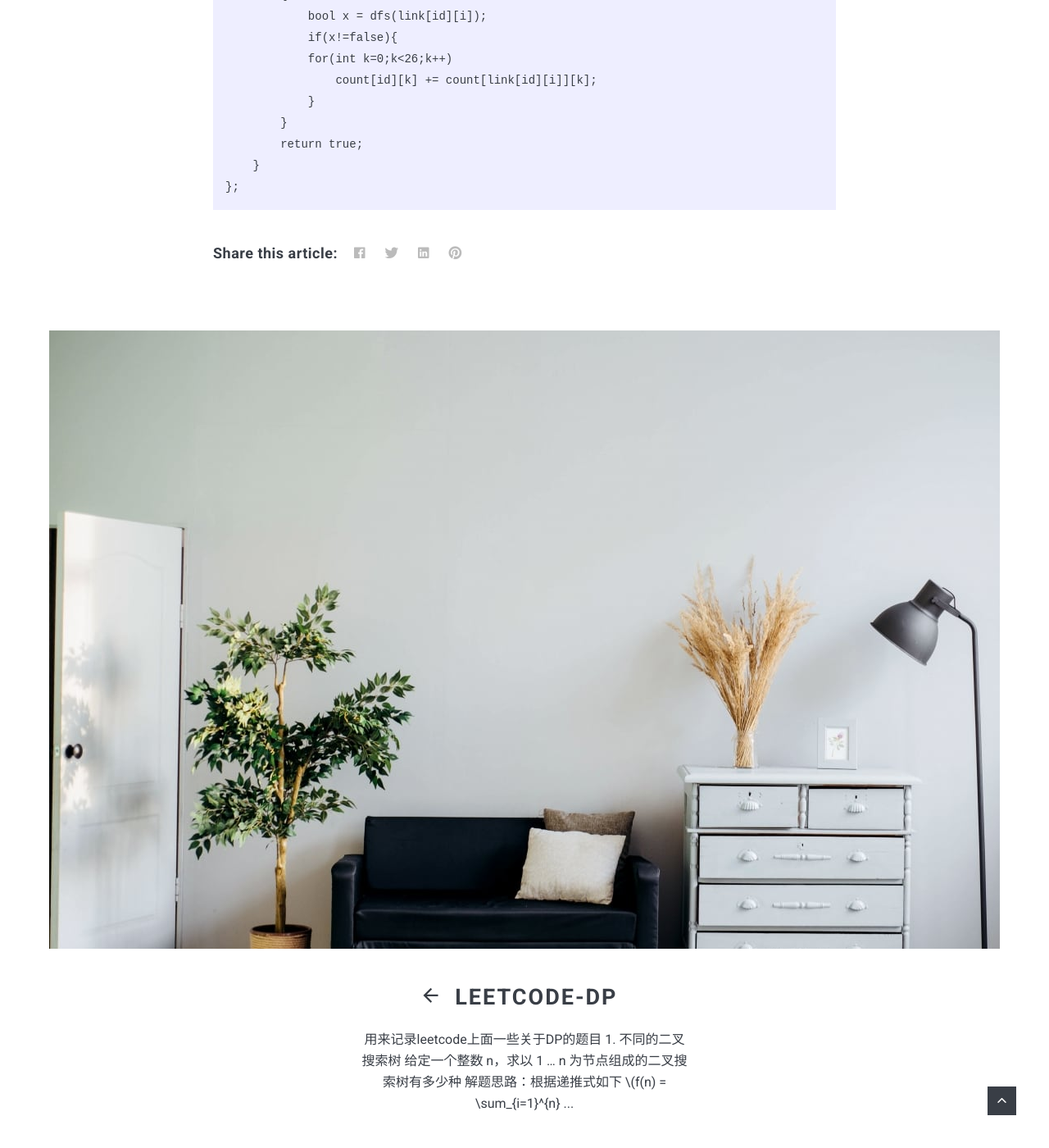
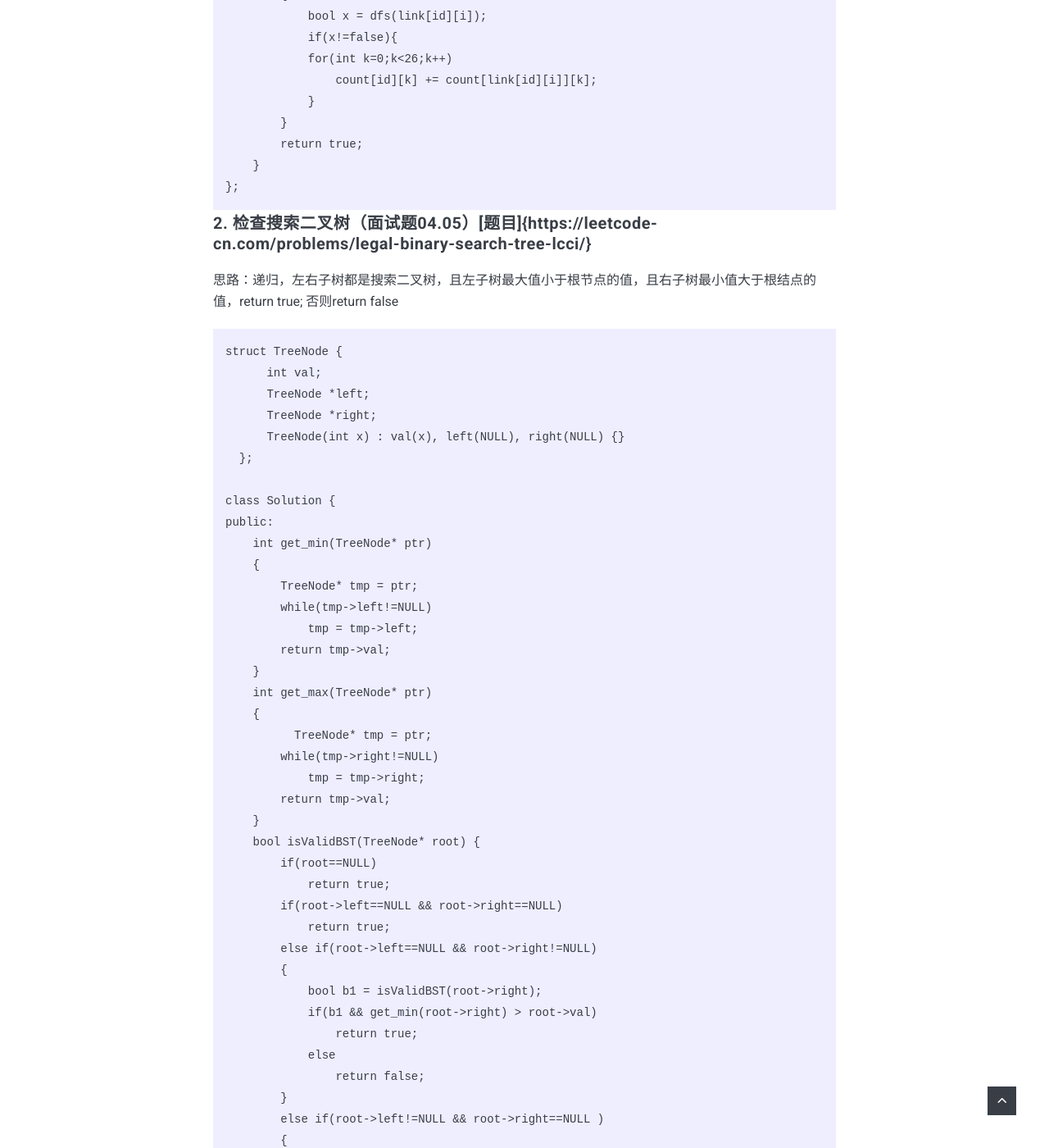
Before and after one commit to ivy-lv11/ivy-lv11.github.io, a Jekyll site: the page built from _posts/2020-08-25-DFS.markdown, in a window 1280 px wide and 1400 px high, scrolled down 2251 px. Shown: the whole window at 82% size. Built offline with Jekyll 4.4.1, drawn with Linux system fonts in a browser that asks for light colours; nearby versions of some CDN libraries; comment, search, counter and statistics services are not loaded; some of the changed text lies outside the part shown.

Commit message:
add 0405

````diff
--- a/_posts/2020-08-25-DFS.markdown
+++ b/_posts/2020-08-25-DFS.markdown
@@ -7,7 +7,7 @@ tags:   Home
 ---
 ## 记录leetcode上面DFS的题目
 #### 1. 1519
-思路：无向图上的DFS
+思路：无向图上的DFS。用link作为邻接矩阵，用count记下子树中每个字母的出现次数
 ```
 class Solution {
     vector<vector<int>> count;
@@ -59,3 +59,63 @@ public:
     }
 };
 ```
+
+#### 2. 检查搜索二叉树（面试题04.05）[题目]{https://leetcode-cn.com/problems/legal-binary-search-tree-lcci/}
+思路：递归，左右子树都是搜索二叉树，且左子树最大值小于根节点的值，且右子树最小值大于根结点的值，return true; 否则return false
+```
+struct TreeNode {
+      int val;
+      TreeNode *left;
+      TreeNode *right;
+      TreeNode(int x) : val(x), left(NULL), right(NULL) {}
+  };
+
+class Solution {
+public:
+    int get_min(TreeNode* ptr)
+    {
+        TreeNode* tmp = ptr;
+        while(tmp->left!=NULL)
+            tmp = tmp->left;
+        return tmp->val;
+    }
+    int get_max(TreeNode* ptr)
+    {
+          TreeNode* tmp = ptr;
+        while(tmp->right!=NULL)
+            tmp = tmp->right;
+        return tmp->val;
+    }
+    bool isValidBST(TreeNode* root) {
+        if(root==NULL)
+            return true;
+        if(root->left==NULL && root->right==NULL)
+            return true;
+        else if(root->left==NULL && root->right!=NULL)
+        {
+            bool b1 = isValidBST(root->right);
+            if(b1 && get_min(root->right) > root->val)
+                return true;
+            else
+                return false;
+        }
+        else if(root->left!=NULL && root->right==NULL )
+        {
+            bool b1 = isValidBST(root->left);
+            if(b1 && get_max(root->left) < root->val)
+                return true;
+            else
+                return false;
+        }
+        else
+        {
+            bool b1 = isValidBST(root->left);
+            bool b2 = isValidBST(root->right);
+            if(b1 && b2 && root->val>get_max(root->left) && get_min(root->right) >root->val)
+                return true;
+            return false;
+        }
+        return false;
+    }
+};
+```
````
